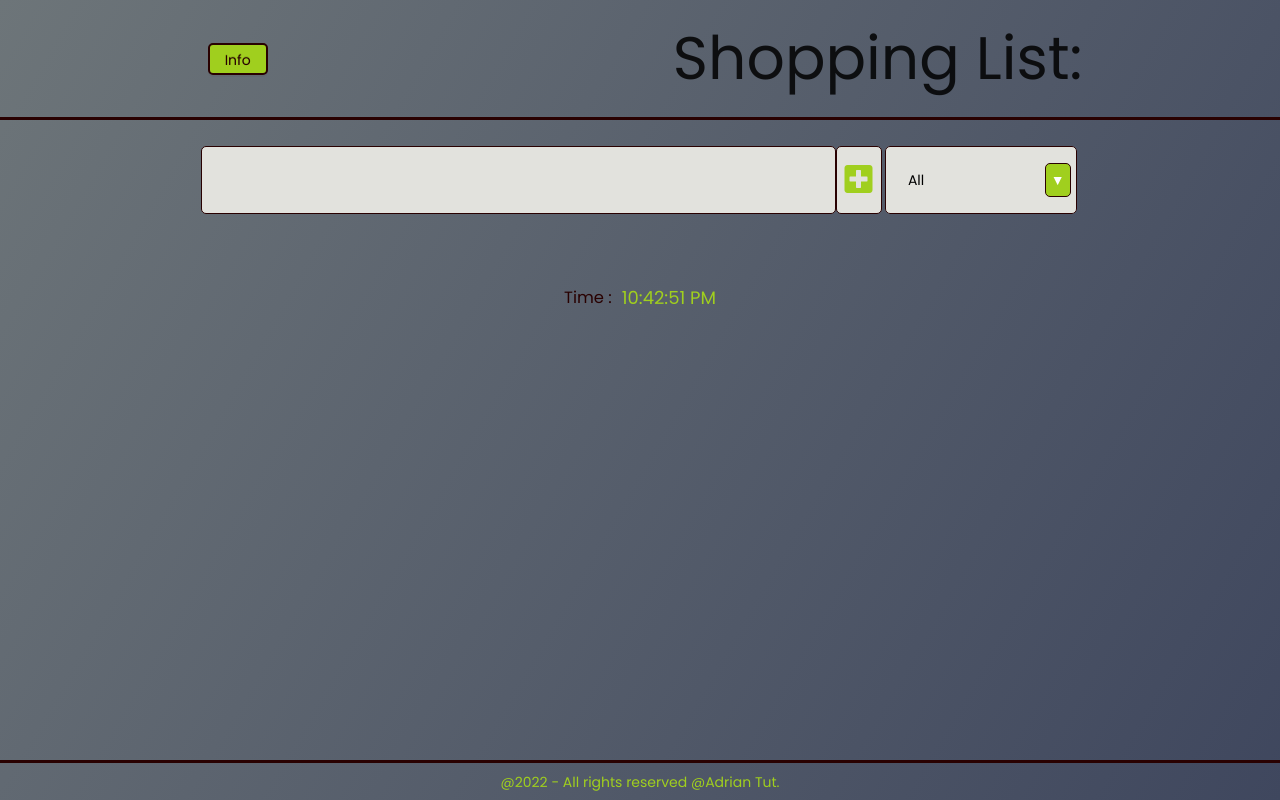
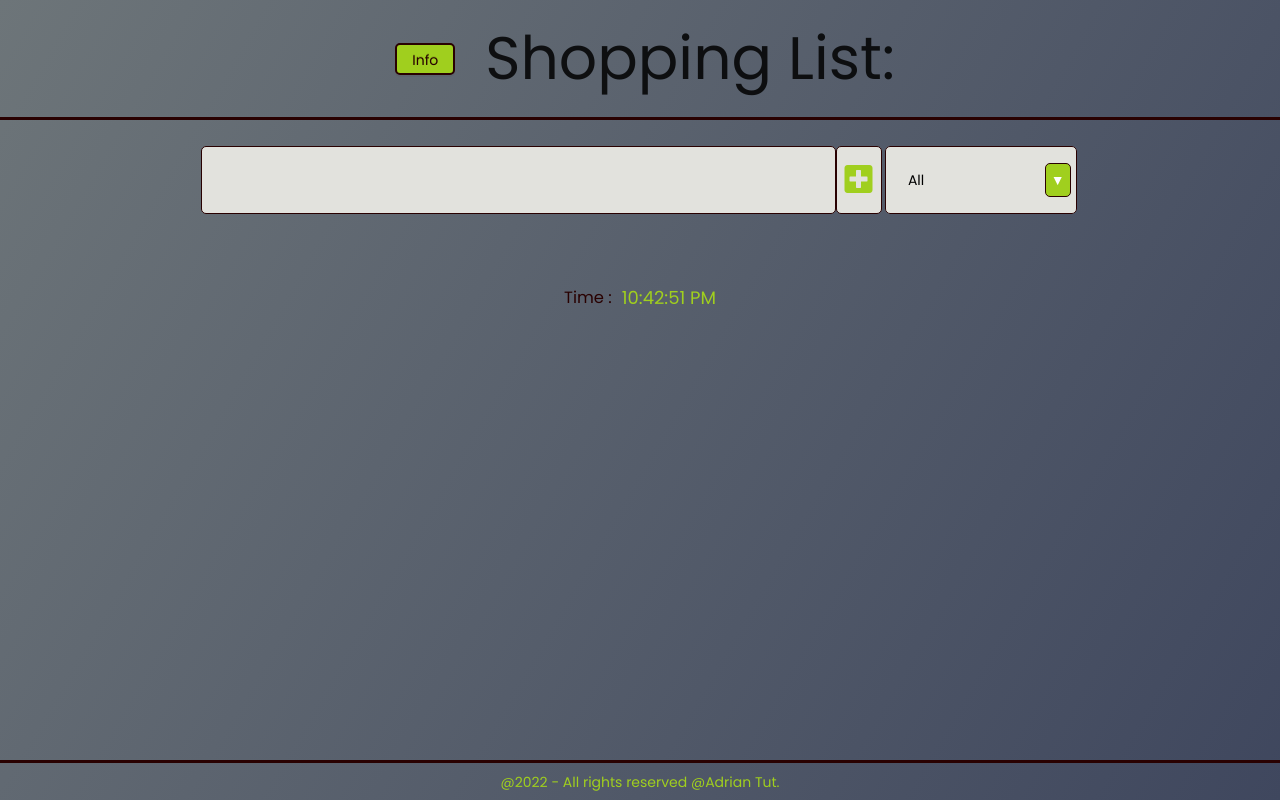
Before and after one commit to Adriantutuianu/shopping-list-app, a React (Create React App) app: page / in a window 1280 px wide. Built offline with nearby package versions, Linux system fonts and the light colour scheme.

Commit message:
Updated header

```diff
--- a/src/App.css
+++ b/src/App.css
@@ -11,11 +11,12 @@ header {
   color: var(--primary-color);
   min-height: 15vh;
   display: flex;
-  justify-content: space-around;
+  justify-content: center;
   align-items: center;
 }
 
 header h1 {
+  margin-left: 20px;
   margin-bottom: 0;
 }
 footer {
```
